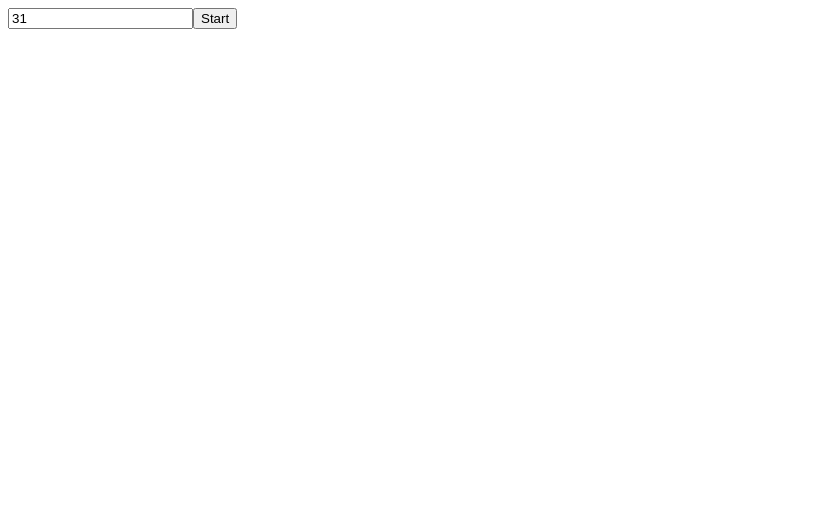
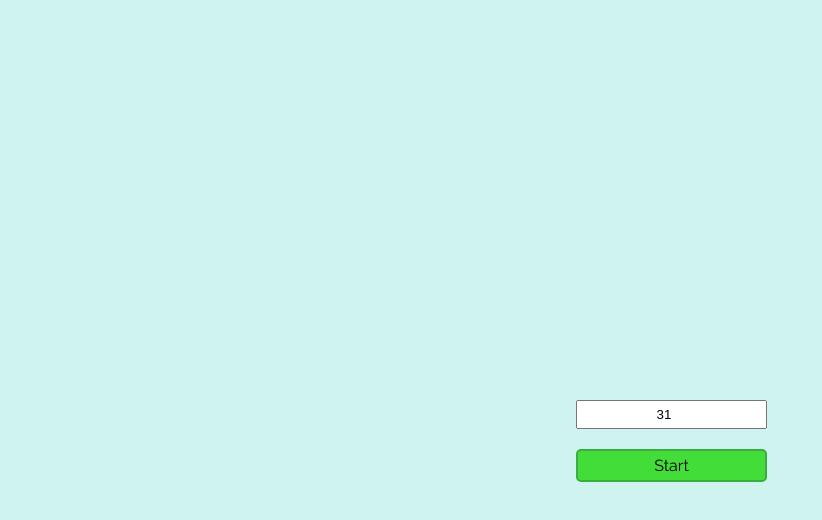
Before and after one commit to vgamula/poisoning, a React app: page / in a window 1280 px wide. Shown: the top 520 px of the page, without its empty margins (0-822 px from the left). Built offline with nearby package versions, Linux system fonts and the light colour scheme.

Commit message:
styled startPage

```diff
--- a/index.html
+++ b/index.html
@@ -2,9 +2,17 @@
 <html>
   <head>
     <title>React Transform Boilerplate</title>
+    <link href='https://fonts.googleapis.com/css?family=Raleway:400,700' rel='stylesheet' type='text/css'>
   </head>
-  <body>
-    <div id='root'>
+  <body style="margin: 0;">
+    <div
+        style=" width: 100%;
+                height: 100%;
+                position: absolute;
+                background-color: #CFF3EE;
+        "
+        id='root'
+    >
     </div>
     <script src="/static/bundle.js"></script>
   </body>
--- a/src/components/App.js
+++ b/src/components/App.js
@@ -27,8 +27,11 @@ export class App extends Component {
     });
   }
   render() {
+    let pStyle = {
+        fontFamily: 'Raleway',
+    }
     return (
-      <div>
+      <div style={pStyle}>
         {this.state.gameInitialized
           ? (
             <Game data={this.state.data} />
--- a/src/components/Game.js
+++ b/src/components/Game.js
@@ -33,16 +33,24 @@ export default class extends Component {
     };
   }
   render() {
+    let sterStyle = {
+        'font-size': 16 + 'px',
+        'text-align': 'center',
+        'border': 1 + 'px solid #E81515',
+        'borderRadius': 5 + 'px',
+        'background-color': '#CBF3C4',
+        'padding': 20 + 'px',
+    }
     return (
       <div>
+        <p style={sterStyle}>
+          {`Step ${this.state.step}`}
+        </p>
         <table>
           <tbody>
             {this.state.data.map((x, i) => <Row data={x} key={i} />)}
           </tbody>
         </table>
-        <p>
-          {`Step ${this.state.step}`}
-        </p>
       </div>
     );
   }
--- a/src/components/GameInitializer.js
+++ b/src/components/GameInitializer.js
@@ -17,12 +17,33 @@ export default class extends Component {
   }
 
   render() {
+    let inputBlockStyle = {
+        'display': 'block',
+        'margin': 0 + ' auto',
+        'position': 'absolute',
+        'top': 50 + '%',
+        'left': 45 + '%',
+        'text-align': 'center'
+    };
+    let buttonStyle = {
+        'margin-top': 20 + 'px',
+        'cursor': 'pointer',
+        'border': 2 + 'px solid #39AC42',
+        'border-radius': 5 + 'px',
+        'padding': 5 + 'px',
+        'background-color': '#42DD38',
+    };
+    let inputStyle = {
+        'text-align': 'center',
+        'padding': 5 + 'px',
+    };
     return (
-      <div>
-        <input ref='n' type='number' defaultValue={31} />
-        <button onClick={this.initializeGame}>
+      <div style={inputBlockStyle}>
+        <input style={inputStyle} ref='n' type='number' defaultValue={31} />
+        <br/>
+        <div style={buttonStyle} onClick={this.initializeGame}>
           Start
-        </button>
+        </div>
       </div>
     );
   }
```
